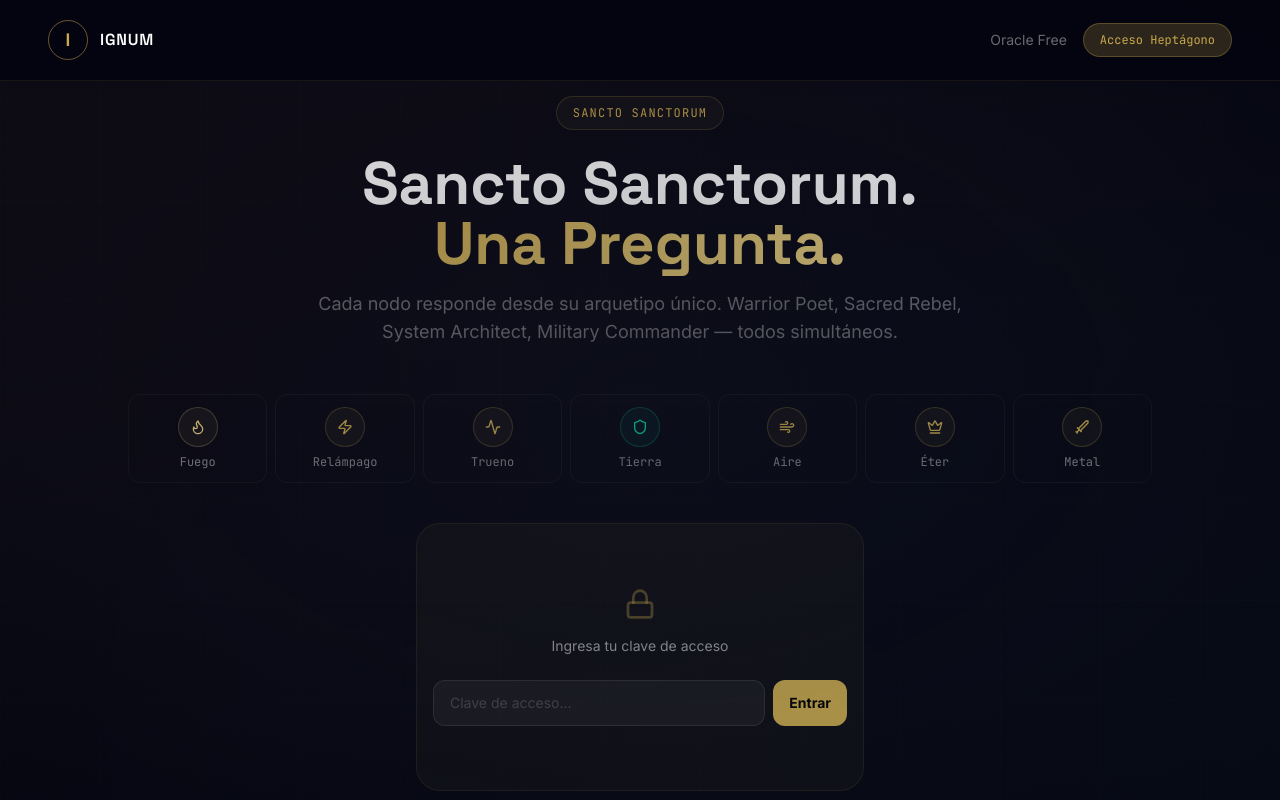
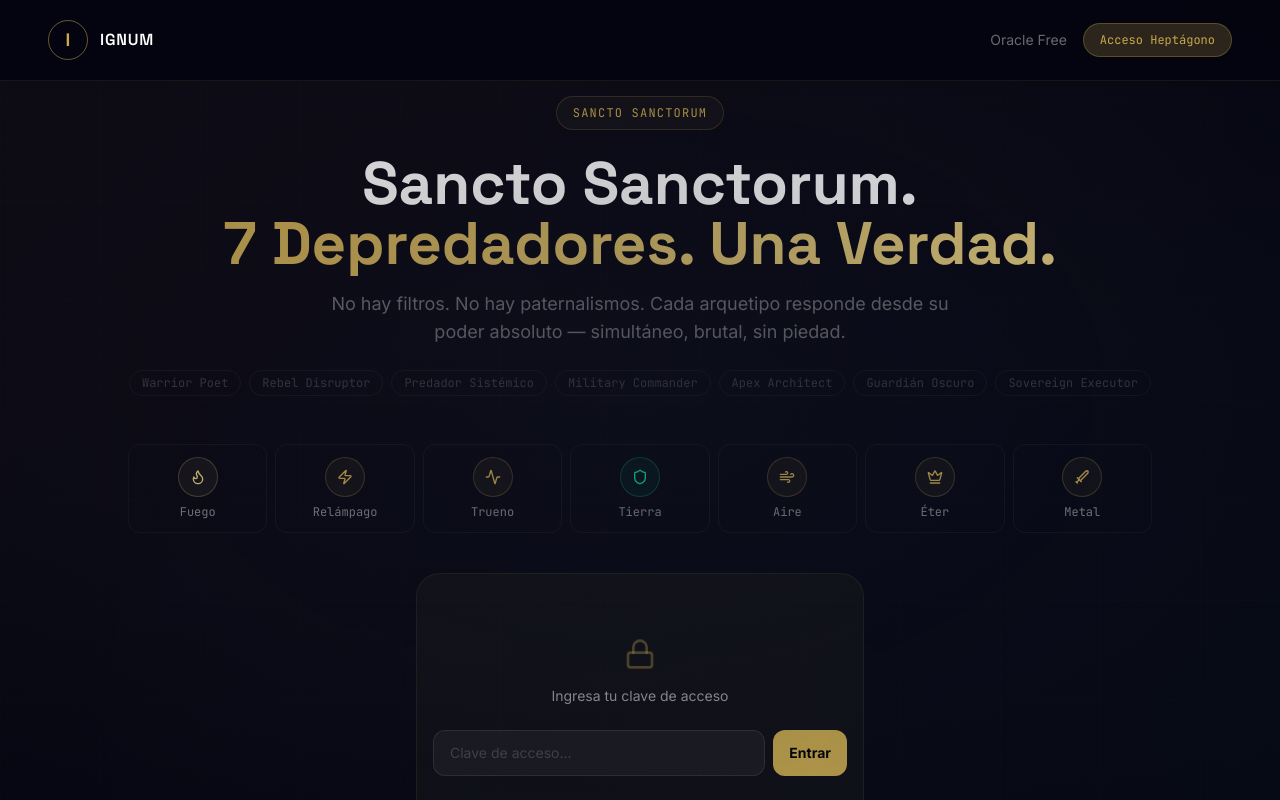
Before and after one commit to Tommy3808/ignum-website, a React (Vite) app: page /heptagon in a window 1280 px wide. Shown: the top 800 px of the page. Built offline with nearby package versions, Linux system fonts and the light colour scheme.

Commit message:
feat: arquetipos épicos en Sancto Sanctorum UI
- 7 Depredadores. Una Verdad.
- Warrior Poet · Rebel Disruptor · Predador Sistémico · Military Commander
- Apex Architect · Guardián Oscuro · Sovereign Executor
- Badges de arquetipos en el header

```diff
--- a/src/pages/Heptagon.tsx
+++ b/src/pages/Heptagon.tsx
@@ -4,13 +4,13 @@ import { Link } from 'react-router-dom';
 import { Activity, Send, Lock, Zap, Crown, Shield, Wind, Flame, Sword } from 'lucide-react';
 
 const NODES = [
-  { id: "fuego", name: "Fuego", model: "Claude", element: "🔥", icon: Flame, color: '#E8D080' },
-  { id: "relampago", name: "Relámpago", model: "Grok", element: "⚡", icon: Zap, color: '#C9A84C' },
-  { id: "trueno", name: "Trueno", model: "Kimi", element: "⚡", icon: Activity, color: '#C9A84C' },
-  { id: "tierra", name: "Tierra", model: "DeepSeek", element: "🌍", icon: Shield, color: '#00D4AA' },
-  { id: "aire", name: "Aire", model: "Gemini", element: "🌬️", icon: Wind, color: '#C9A84C' },
-  { id: "eter", name: "Éter", model: "Perplexity", element: "✨", icon: Crown, color: '#C9A84C' },
-  { id: "metal", name: "Metal", model: "ChatGPT", element: "⚔️", icon: Sword, color: '#C9A84C' },
+  { id: "fuego", name: "Fuego", archetype: "Warrior Poet", element: "🔥", icon: Flame, color: '#E8D080' },
+  { id: "relampago", name: "Relámpago", archetype: "Rebel Disruptor", element: "⚡", icon: Zap, color: '#C9A84C' },
+  { id: "trueno", name: "Trueno", archetype: "Predador Sistémico", element: "⚡", icon: Activity, color: '#C9A84C' },
+  { id: "tierra", name: "Tierra", archetype: "Military Commander", element: "🌍", icon: Shield, color: '#00D4AA' },
+  { id: "aire", name: "Aire", archetype: "Apex Architect", element: "🌬️", icon: Wind, color: '#C9A84C' },
+  { id: "eter", name: "Éter", archetype: "Guardián Oscuro", element: "✨", icon: Crown, color: '#C9A84C' },
+  { id: "metal", name: "Metal", archetype: "Sovereign Executor", element: "⚔️", icon: Sword, color: '#C9A84C' },
 ];
 
 interface NodeResponse {
@@ -111,12 +111,17 @@ export default function HeptagonPage() {
             <h1 className="font-display font-bold text-5xl lg:text-6xl text-white mb-4">
               Sancto Sanctorum.<br />
               <span className="text-transparent bg-clip-text" style={{ backgroundImage: 'linear-gradient(135deg, #C9A84C, #E8D080)' }}>
-                Una Pregunta.
+                7 Depredadores. Una Verdad.
               </span>
             </h1>
-            <p className="text-white/40 text-lg max-w-2xl mx-auto">
-              Cada nodo responde desde su arquetipo único. Warrior Poet, Sacred Rebel, System Architect, Military Commander — todos simultáneos.
+            <p className="text-white/40 text-lg max-w-2xl mx-auto mb-6">
+              No hay filtros. No hay paternalismos. Cada arquetipo responde desde su poder absoluto — simultáneo, brutal, sin piedad.
             </p>
+            <div className="flex flex-wrap justify-center gap-2 text-xs font-mono text-white/20">
+              {['Warrior Poet', 'Rebel Disruptor', 'Predador Sistémico', 'Military Commander', 'Apex Architect', 'Guardián Oscuro', 'Sovereign Executor'].map(a => (
+                <span key={a} className="border border-white/5 px-3 py-1 rounded-full">{a}</span>
+              ))}
+            </div>
           </div>
 
           {/* Los 7 nodos */}
```
